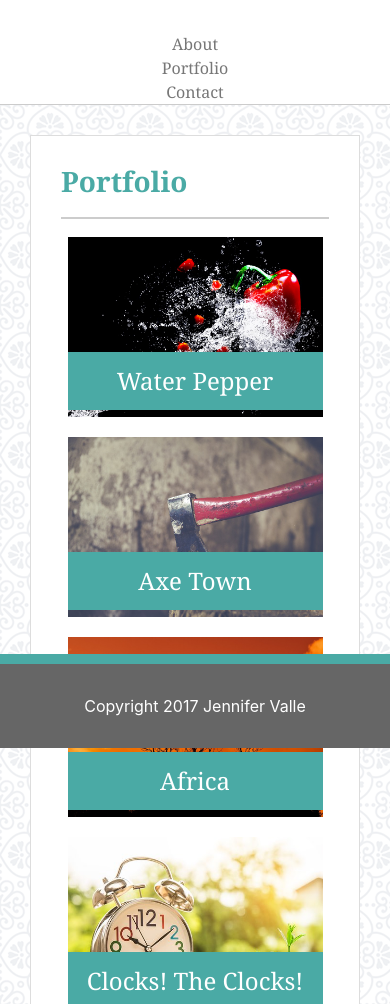
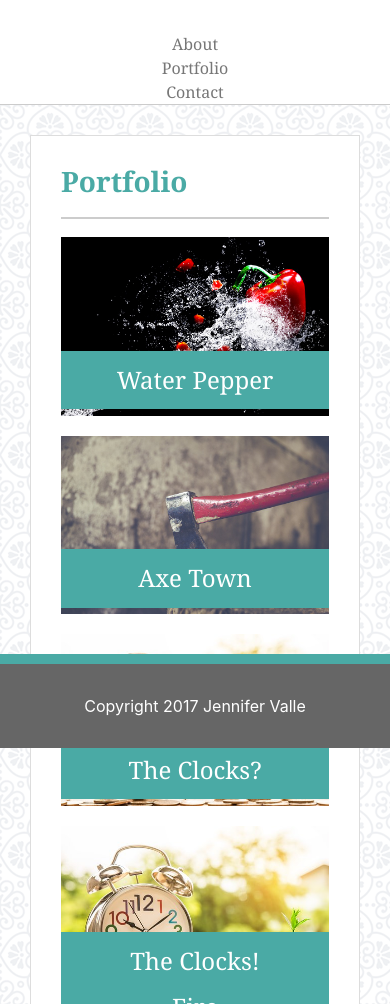
Before and after one commit to jvallexm/Bootstrap-Portfolio, a plain HTML site: page portfolio.html in a window 390 px wide. Shown: the part 96-1100 px from the top of the page. Drawn offline with nearby package versions, Linux system fonts and the light colour scheme.

Commit message:
Added responsive images

```diff
--- a/assets/style.css
+++ b/assets/style.css
@@ -143,21 +143,22 @@ button{
   margin-bottom: 45px;
 }
 .rel{
-  max-width: 255px;
+  position: relative;
+  width: 100%;
 }
 .project{
   /*Each project*/
-  height: 180px;
-  width: 255px;
+  height: 100%;
+  width: 100%;
   margin: 10px 0px 10px 0px;
 }
 
 .obi{
   /* Strip over each project */
   position: absolute;
-  width: 255px;
   padding-top: 16px;
   padding-bottom: 8px;
+  width: 100%;
   z-index: 1;
   margin-top: -75px;
 }
--- a/portfolio.html
+++ b/portfolio.html
@@ -89,10 +89,10 @@
 						<div class="col-lg-6">
 							<center>
 								<div class="rel">
-									<img src="images/africa.jpg" class="project">
+									<img src="images/clocks.jpg" class="project">
 
 									<div class="obi teal">
-										<h4 class="title">Africa</h4>
+										<h4 class="title">The Clocks?</h4>
 									</div>
 								</div>
 							</center>
@@ -103,7 +103,7 @@
 									<img src="images/clocks.jpg" class="project">
 
 									<div class="obi teal">
-										<h4 class="title">Clocks! The Clocks!</h4>
+										<h4 class="title">The Clocks!</h4>
 									</div>
 								</div>
 							</center>
```
Also changed, not shown: contact.html (line endings or trailing spaces).
